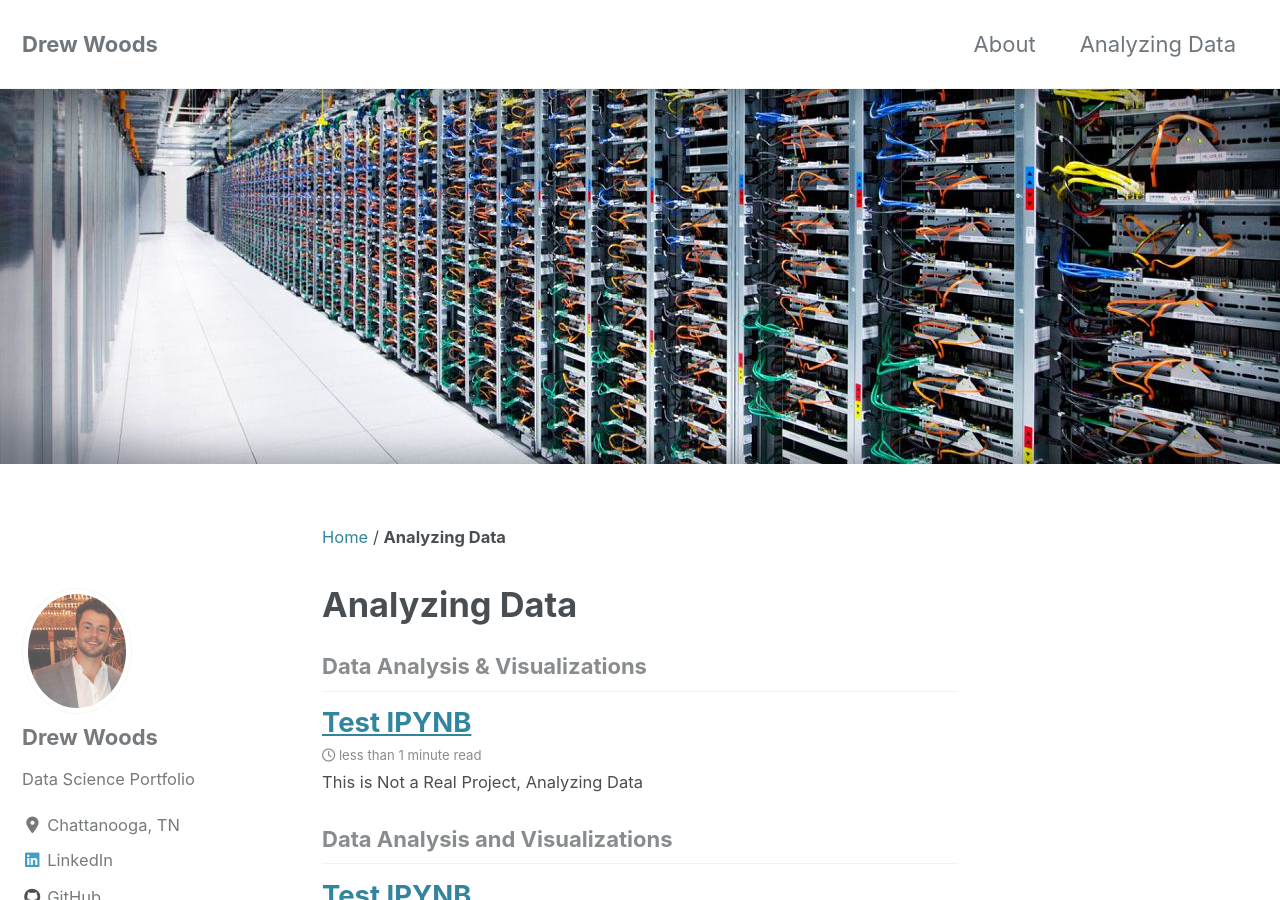
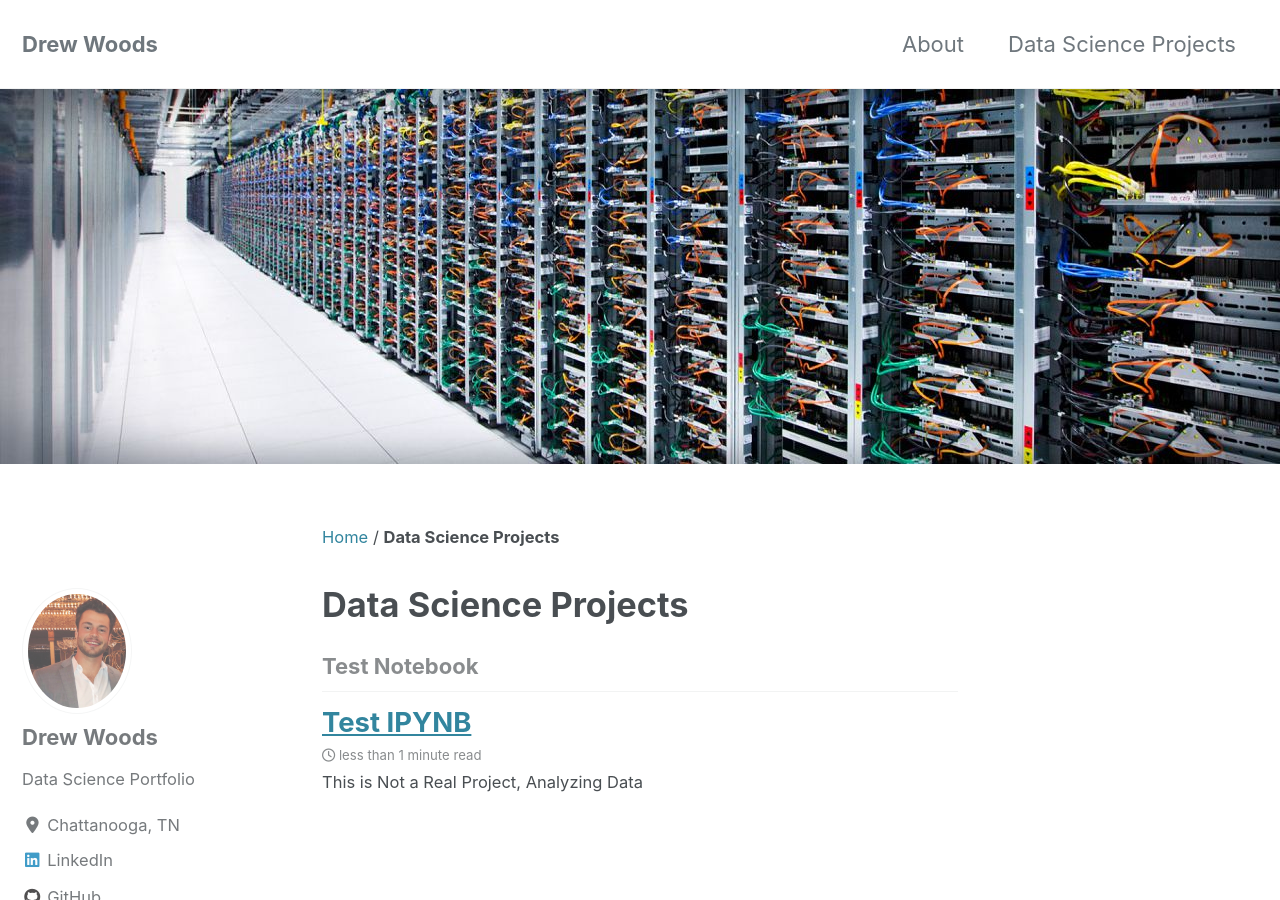
Before and after one commit to backdoordata/backdoordata.github.io, a Jekyll site: the page built from _pages/data analysis & visualizations.md, in a window 1280 px wide and 900 px high. Built offline with Jekyll 4.4.1, drawn with Linux system fonts in a browser that asks for light colours; cached includes are drawn as plain includes; nearby versions of some CDN libraries.

Commit message:
changing categories to archives

```diff
--- a/_config.yml
+++ b/_config.yml
@@ -20,7 +20,7 @@ title                    : "Drew Woods"
 title_separator          : "-"
 subtitle                 : # site tagline that appears below site title in masthead
 name                     : "Drew Woods"
-description              : "Data Science Portfolio"
+description              : "Recent Graduate from UTC, B.S. in Actuarial Science, Aspiring Data Scientist"
 url                      : # the base hostname & protocol for your site e.g. "https://mmistakes.github.io"
 baseurl                  : # the subpath of your site, e.g. "/blog"
 repository               : # GitHub username/repo-name e.g. "mmistakes/minimal-mistakes"
--- a/_data/navigation.yml
+++ b/_data/navigation.yml
@@ -2,8 +2,8 @@
 main:
   - title: "About"
     url: /about/
-  - title: "Analyzing Data"
-    url: /analyzing-data/
+  - title: "Data Science Projects"
+    url: /data-science-projects/
   # - title: "Sample Posts"
   #   url: /year-archive/
   # - title: "Sample Collections"
--- a/_pages/data analysis & visualizations.md
+++ b/_pages/data analysis & visualizations.md
@@ -1,7 +1,7 @@
 ---
 layout: archive
-permalink: /analyzing-data/
-title: "Analyzing Data"
+permalink: /data-science-projects/
+title: "Data Science Projects"
 author_profile: true
 breadcrumbs: true
 header:
--- a/_posts/2020-02-06-testNB.md
+++ b/_posts/2020-02-06-testNB.md
@@ -1,7 +1,7 @@
 ---
 title: "Test IPYNB"
 date: 2020-02-06
-tags: [Data Analysis & Visualizations, Data Analysis and Visualizations]
+tags: [Test Notebook]
 breadcrumbs: true
 header:
     image: "/images/nash-header.jpg"
```
Also changed, not shown: _pages/about.md (+1 -1 lines).
